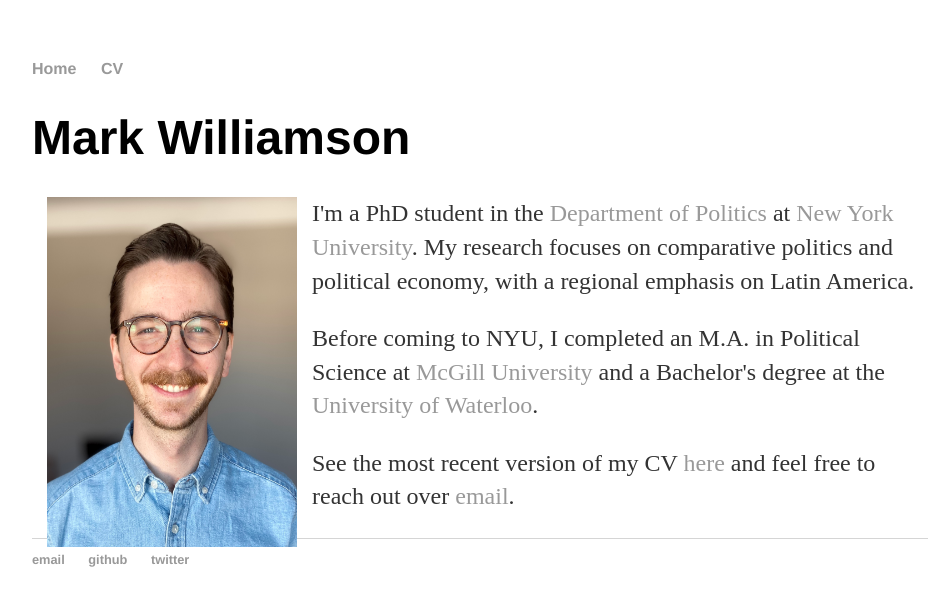
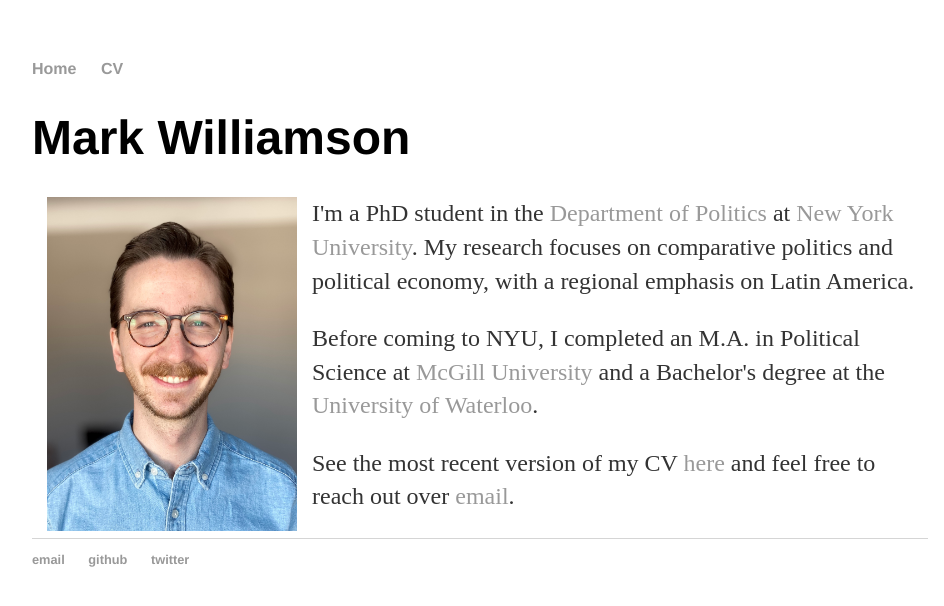
Before and after one commit to mark-williamson/mark-williamson.github.io, a Jekyll site: the page built from index.html, in a window 1280 px wide. Shown: the top 606 px of the page, without its empty margins (160-1104 px from the left). Built offline with Jekyll 4.4.1, drawn with Linux system fonts in a browser that asks for light colours.

Commit message:
Update index.html

```diff
--- a/index.html
+++ b/index.html
@@ -4,7 +4,7 @@
 ---
 <div class="blurb">
 	<h1>Mark Williamson</h1>
-	<img src="assets/profile_photo2.jpeg" style="padding:0 15px;width:250px;height:350px;float:left;"/>
+	<img src="assets/profile_photo2.jpeg" style="padding:0 15px;width:250px;float:left;"/>
 	<p> I'm a PhD student in the <a href="http://as.nyu.edu/politics.html">Department of Politics</a> at <a href="nyu.edu">New York University</a>. My research focuses on comparative politics and political economy, with a regional emphasis on Latin America. </p>
 	<p> Before coming to NYU, I completed an M.A. in Political Science at <a href="http://mcgill.ca">McGill University</a> and a Bachelor's degree at the <a href="http://uwaterloo.ca">University of Waterloo</a>.</p>
 	<p> See the most recent version of my CV <a href="/cv">here</a> and feel free to reach out over <a href="mailto:mark.williamson@nyu.edu">email</a>.</p>
```
